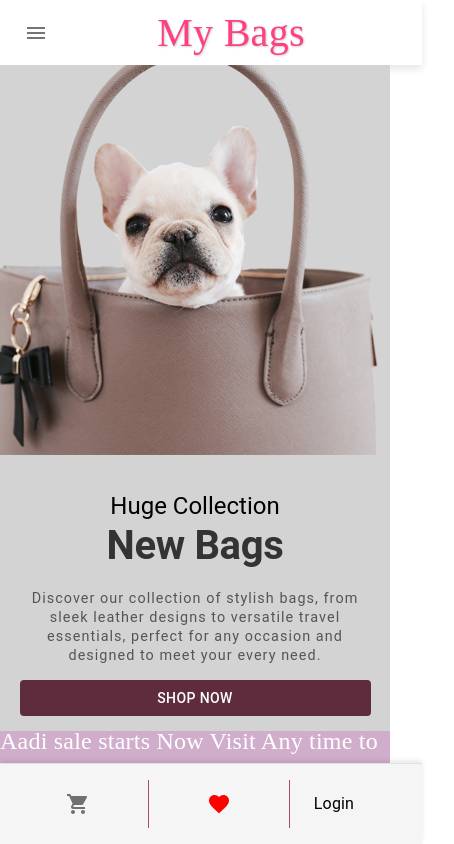
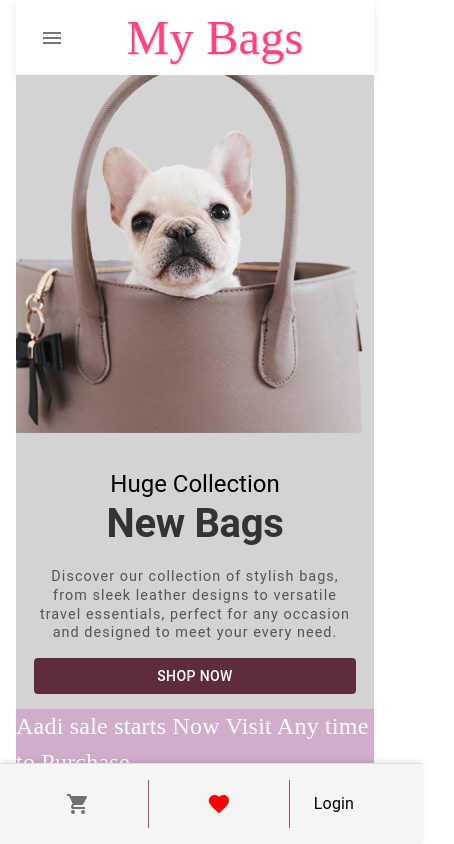
Before and after one commit to manoj-1202/Ecommerce_Webiste_React.js, a React (Create React App) app: page / in a window 390 px wide. Shown: the top 844 px of the page, 454 px wide, since content can reach past the window. Built offline with nearby package versions, Linux system fonts and the light colour scheme; a web font is replaced by a local one.

Commit message:
responsive

```diff
--- a/src/components/drawer/index.js
+++ b/src/components/drawer/index.js
@@ -44,6 +44,17 @@ const AppDrawer = () => {
             <ListItemText>Contact Us</ListItemText>
           </ListItemButton>
           <Divider />
+          <ListItemButton onClick={() => handleNavigation('/cart')}>
+            <ListItemText>Cart</ListItemText>
+          </ListItemButton>
+          <Divider />
+          <ListItemButton onClick={() => handleNavigation('/favorites')}>
+            <ListItemText>Favourites</ListItemText>
+          </ListItemButton>
+          <Divider />
+          <ListItemButton onClick={() => handleNavigation('/transation')}>
+            <ListItemText>Transation</ListItemText>
+          </ListItemButton>
         </List>
       </Drawer>
     </>
--- a/src/styles/FooterStyles/index.js
+++ b/src/styles/FooterStyles/index.js
@@ -9,10 +9,11 @@ export const FooterContainer = styled(Box)(({ theme }) => ({
   paddingTop: theme.spacing(8),
   paddingBottom: theme.spacing(8),
   fontSize: '12px',
-  width: '100vw',
-  marginLeft: 'calc(-50vw + 50%)',
-  marginRight: 'calc(-50vw + 50%)',
-
+  width: '100vw', // Full viewport width
+  maxWidth: '100%', // Ensure it does not exceed viewport width
+  boxSizing: 'border-box',
+  overflowX: 'hidden',
+  margin: 0, // Ensure no extra margins
   [theme.breakpoints.up('sm')]: {
     padding: theme.spacing(6),
     paddingTop: theme.spacing(5),
@@ -21,11 +22,9 @@ export const FooterContainer = styled(Box)(({ theme }) => ({
   },
   [theme.breakpoints.up('md')]: {
     padding: theme.spacing(5),
-
     fontSize: '14px',
   },
 }));
-
 export const FooterTitle = styled(Typography)(({ theme }) => ({
   textTransform: "uppercase",
   marginBottom: theme.spacing(2),
--- a/src/styles/appbar/index.js
+++ b/src/styles/appbar/index.js
@@ -10,14 +10,16 @@ export const AppbarContainer = styled(Box)(({ theme }) => ({
   padding: "2px 8px",
   backgroundColor: '#ffffff',
   boxShadow: '0px 4px 8px rgba(0, 0, 0, 0.1)',
-  width: '100vw',
-  marginLeft: 'calc(-50vw + 50%)',
-  marginRight: 'calc(-50vw + 50%)',
+  width: '100vw', // Full viewport width
+  maxWidth: '100%', // Ensure it does not exceed viewport width
+  boxSizing: 'border-box',
+  overflowX: 'hidden',
+  margin: 0, // Ensure no extra margins
   [theme.breakpoints.down('sm')]: {
-    padding: "4px 16px", // Increase padding for smaller screens
+    padding: "4px 16px",
   },
   [theme.breakpoints.up('md')]: {
-    justifyContent: "space-between", // Adjust alignment on medium and up screens
+    justifyContent: "space-between",
   },
 }));
 
@@ -29,13 +31,7 @@ export const AppbarHeader = styled(Typography)(({ theme }) => ({
   fontFamily: '"Montez", "cursive"',
   color: '#ff4081',
   textShadow: '1px 1px 2px rgba(0, 0, 0, 0.2)',
-  [theme.breakpoints.down('sm')]: {
-    fontSize: '2.5em', // Smaller font size on small screens
-    textAlign: "center", // Center align text on small screens
-  },
-  [theme.breakpoints.up('md')]: {
-    fontSize: '4.5em', // Larger font size on medium and up screens
-  },
+
 }));
 
 // List
--- a/src/styles/banner/index.js
+++ b/src/styles/banner/index.js
@@ -6,18 +6,19 @@ import { Colors } from "../theme";
 export const BannerContainer = styled(Box)(({ theme }) => ({
   display: "flex",
   justifyContent: "center",
-  alignItems: "center",  // Center vertically for better alignment
+  alignItems: "center",
   height: "100%",
   padding: 0,
   background: "lightgray",
-  width: '100vw',
-  marginLeft: 'calc(-50vw + 50%)',
-  marginRight: 'calc(-50vw + 50%)',
+  width: '100vw', // Full viewport width
+  maxWidth: '100%', // Ensure it does not exceed viewport width
+  boxSizing: 'border-box',
+  overflowX: 'hidden',
+  margin: 0, // Ensure no extra margins
   [theme.breakpoints.down("md")]: {
     flexDirection: "column",
   },
 }));
-
 // Banner Image
 export const BannerImage = styled("img")(({ theme }) => ({
   marginRight: "5%",
--- a/src/styles/promotionsStyles/index.js
+++ b/src/styles/promotionsStyles/index.js
@@ -4,18 +4,17 @@ import { Colors } from "../theme";
 
 export const PromotionsContainer = styled(Box)(({ theme }) => ({
   [theme.breakpoints.up("md")]: {
-    padding: "40px 0px 40px 0px",
+    padding: "40px 0",
   },
-  height:"15px",
+  height: "15px",
   display: "flex",
   justifyContent: "center",
   alignItems: "center",
-  padding: "20px 0px 20px 0px",
+  padding: "35px 0",
   overflow: "hidden",
   background: Colors.secondary,
-  width: '100vw',
-  marginLeft: 'calc(-50vw + 50%)',
-  marginRight: 'calc(-50vw + 50%)',
+  width: '100%',
+  boxSizing: 'border-box',
 }));
 
 export const MessageText = styled(Typography)(({ theme }) => ({
```
Also changed, not shown: src/App.css (deleted, +0 -38 lines).
